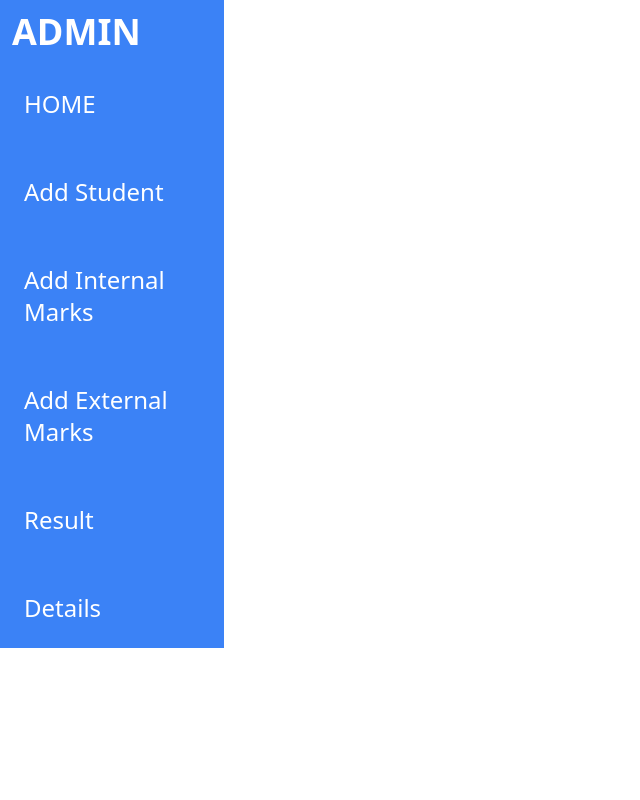
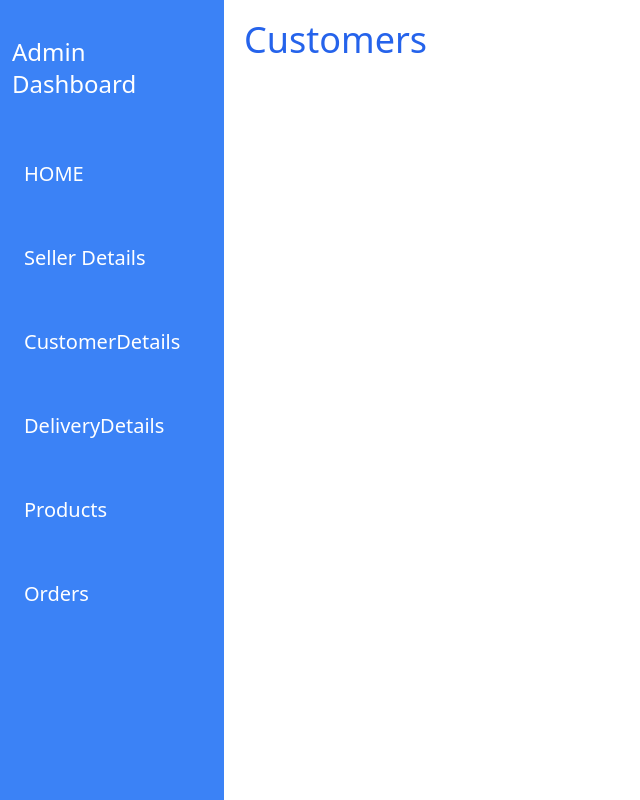
Before and after one commit to Sudhakar-sudha/reactviteclg, a React (Vite) app: page /customerdetails in a window 1280 px wide. Shown: the whole page, without its empty margins (0-640 px from the left). Built offline with nearby package versions, Linux system fonts and the light colour scheme.

Commit message:
project dashboard

```diff
--- a/src/App.jsx
+++ b/src/App.jsx
@@ -1,29 +1,56 @@
 import React from 'react';
 import { BrowserRouter as Router, Routes, Route } from 'react-router-dom';
 import Navbar from './Components/Navbar';
-import Home from './Components/Home';
+// import Home from './Components/Home';
 import AddStudent from './Components/AddStudent';
 import AddExternalMarks from './Components/AddExternalMarks';
 import AddInternalMarks from './Components/AddInternalMarks';
 import Result from './Components/Result';
 import Details from './Components/Details';
 import './index.css'
+import AdminSideBar from './Pages/AdminSideBar';
+import ProductSellers from './Pages/ProductSellers';
+import Customers from './Pages/Customers';
+import Deliveryboy from './Pages/Deliveryboy';
+import Products from './Pages/Products';
+import Orders from './Pages/Orders';
+import Home from './Pages/Home';
 
 const App = () => {
   return (
+    // <Router>
+    //   <div className="flex">
+    //     {/* Sidebar Navigation */}
+    //     <Navbar />
+    //     {/* Main Content */}
+    //     <div className="flex-grow p-5">
+    //       <Routes>
+    //         <Route path="/" element={<Home />} />
+    //         <Route path="/add-student" element={<AddStudent />} />
+    //         <Route path="/internal-marks" element={<AddInternalMarks />} />
+    //         <Route path="/external-marks" element={<AddExternalMarks />} />
+    //         <Route path="/result" element={<Result />} />
+    //         <Route path="/details" element={<Details />} />
+    //       </Routes>
+    //     </div>
+    //   </div>
+    // </Router>
+
+
+
     <Router>
     <div className="flex">
       {/* Sidebar Navigation */}
-        <Navbar />
+      <AdminSideBar />
       {/* Main Content */}
       <div className="flex-grow p-5">
         <Routes>
           <Route path="/" element={<Home />} />
-            <Route path="/add-student" element={<AddStudent />} />
-            <Route path="/internal-marks" element={<AddInternalMarks />} />
-            <Route path="/external-marks" element={<AddExternalMarks />} />
-            <Route path="/result" element={<Result />} />
-            <Route path="/details" element={<Details />} />
+          <Route path="/sellerdetails" element={<ProductSellers />} />
+          <Route path="/customerdetails" element={<Customers />} />
+          <Route path="/deliverydetails" element={<Deliveryboy />} />
+          <Route path="/products" element={<Products />} />
+          <Route path="/orders" element={<Orders />} />
         </Routes>
       </div>
     </div>
--- /dev/null
+++ b/src/Pages/AdminSideBar.jsx
@@ -0,0 +1,66 @@
+import React from 'react'
+import { Link } from 'react-router-dom';
+
+const AdminSideBar = () => {
+  return (
+    <div>
+        <nav className="flex flex-col fixed h-screen  bg-blue-500 w-56 text-white">
+      <div className="text-2xl  p-3 py-9">
+        <h1>Admin Dashboard</h1>
+      </div>
+      <ul className="flex flex-col list-none p-6 space-y-14">
+        <li>
+          <Link
+            to="/"
+            className="text-xl font-medium hover:text-blue-900 transition-colors"
+          >
+            HOME
+          </Link>
+        </li>
+        <li>
+          <Link
+            to="/sellerdetails"
+            className="text-xl font-medium hover:text-blue-900 transition-colors"
+          >
+            Seller Details
+          </Link>
+        </li>
+        <li>
+          <Link
+            to="/customerdetails"
+            className="text-xl font-medium hover:text-blue-900 transition-colors"
+          >
+            CustomerDetails
+          </Link>
+        </li>
+        <li>
+          <Link
+            to="/deliverydetails"
+            className="text-xl font-medium hover:text-blue-900 transition-colors"
+          >
+            DeliveryDetails
+          </Link>
+        </li>
+        <li>
+          <Link
+            to="/products"
+            className="text-xl font-medium hover:text-blue-900 transition-colors"
+          >
+            Products
+          </Link>
+        </li>
+        <li>
+          <Link
+            to="/orders"
+            className="text-xl font-medium hover:text-blue-900 transition-colors"
+          >
+            Orders
+          </Link>
+        </li>
+      </ul>
+    </nav>
+    </div>
+  )
+}
+
+export default AdminSideBar
--- /dev/null
+++ b/src/Pages/Customers.jsx
@@ -0,0 +1,11 @@
+import React from 'react'
+
+const Customers = () => {
+  return (
+    <div className='ml-56 text-4xl font-normal text-blue-600'>
+    <h1>Customers</h1>
+</div>
+  )
+}
+
+export default Customers
--- /dev/null
+++ b/src/Pages/Deliveryboy.jsx
@@ -0,0 +1,11 @@
+import React from 'react'
+
+const Deliveryboy = () => {
+  return (
+    <div className='ml-56 text-4xl font-normal text-blue-600'>
+    <h1>Deliverly Details</h1>
+</div>
+  )
+}
+
+export default Deliveryboy
--- /dev/null
+++ b/src/Pages/Home.jsx
@@ -0,0 +1,11 @@
+import React from 'react'
+
+const Home = () => {
+  return (
+    <div className='ml-56 text-4xl font-normal text-blue-600'>
+        <h1>Welcome to my Dashboard</h1>
+    </div>
+  )
+}
+
+export default Home
--- /dev/null
+++ b/src/Pages/Orders.jsx
@@ -0,0 +1,11 @@
+import React from 'react'
+
+const Orders = () => {
+  return (
+    <div className='ml-56 text-4xl font-normal text-blue-600'>
+        <h1>Orders</h1>
+    </div>
+  )
+}
+
+export default Orders
--- /dev/null
+++ b/src/Pages/ProductSellers.jsx
@@ -0,0 +1,17 @@
+import React from 'react'
+
+const ProductSellers = () => {
+  return (
+    <div className='ml-56 text-4xl font-normal text-blue-600'>
+        <h1>Seller Detials</h1>
+    </div>
+  )
+}
+
+export default ProductSellers
+
+
+// auth token
+// 8T9A7YMM7YZPC3CP3MZR1W79
+// sid id
+// OR79cf114ddac8ffeb43b362283dc2adc4
--- /dev/null
+++ b/src/Pages/Products.jsx
@@ -0,0 +1,11 @@
+import React from 'react'
+
+const Products = () => {
+  return (
+    <div className='ml-56 text-4xl font-normal text-blue-600'>
+    <h1>Products</h1>
+</div>
+  )
+}
+
+export default Products
```
Lines whose indentation alone changed are shown as unchanged.
